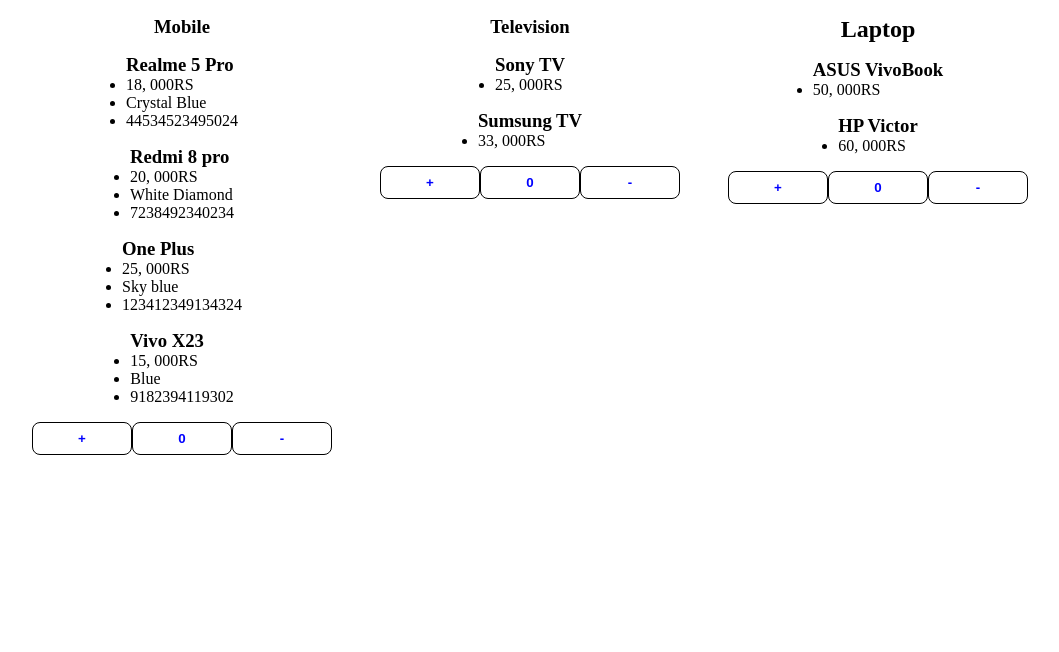
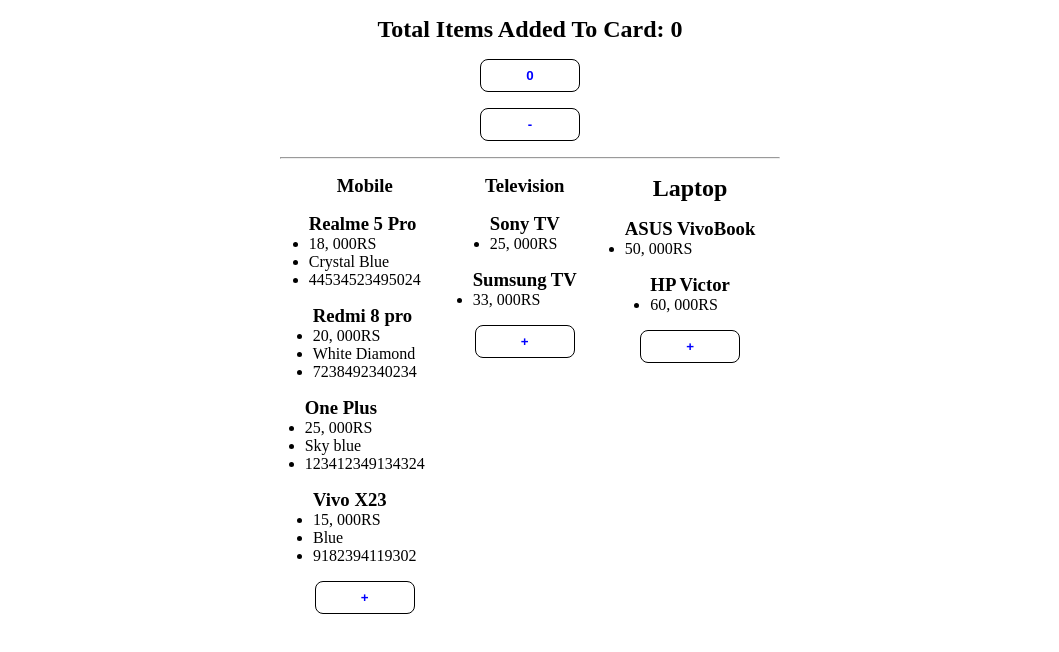
Before and after one commit to astiksayare/React-Doc, a React (Vite) app in the folder React-Master/react-master-jsx/: page / in a window 1280 px wide. Shown: the top 652 px of the page, without its empty margins (110-1169 px from the left). Built offline with nearby package versions, Linux system fonts and the light colour scheme.

Commit message:
Implemented context and reducer in the assignment

```diff
--- a/React-Master/react-master-jsx/src/assignment/context-and-reducer/items-component/CartContainer.jsx
+++ b/React-Master/react-master-jsx/src/assignment/context-and-reducer/items-component/CartContainer.jsx
@@ -1,8 +1,15 @@
 import * as Item from '../items-component'
-export const CartContainer = () => {
+export const CartContainer = ({itemCount, countAction}) => {
 
     return (
        <section>
+            <div style={{width: "100%", display: 'flex', flexDirection: 'column', justifyContent: 'center', alignItems: 'center', marginTop: '1rem', gap: '1rem'}}>
+                <h1>Total Items Added To Card: {itemCount.count}</h1>
+                <button className="btn" onClick={() => countAction({type: "RESET"})}>0</button>
+                <button className="btn" onClick={() => countAction({type: "DEC"})}>-</button>
+                <hr width="500"/>
+            </div>
+
             <Item.Cart />
        </section>
     )
--- a/React-Master/react-master-jsx/src/assignment/context-and-reducer/items-component/Main.jsx
+++ b/React-Master/react-master-jsx/src/assignment/context-and-reducer/items-component/Main.jsx
@@ -1,12 +1,14 @@
 import * as Component from '../index';
 import * as API from '../../../api';
+import React from 'react';
 
 export const Main = () => {
     const list = API.Product;
+    const [state, dispatch] = React.useReducer(Component.quantityReducer, Component.initialCount);
 
     return (
-        <Component.ContextProvider value={{list}}>
-            <Component.Items.CartContainer />
+        <Component.ContextProvider value={{list, dispatch}}>
+            <Component.Items.CartContainer itemCount={state} countAction={dispatch}/>
         </Component.ContextProvider>
     )
 }
--- a/React-Master/react-master-jsx/src/assignment/context-and-reducer/items-component/Quality.jsx
+++ b/React-Master/react-master-jsx/src/assignment/context-and-reducer/items-component/Quality.jsx
@@ -1,11 +1,13 @@
+import * as Component from '../../context-and-reducer';
 
 export const Quality = () => {
+
+    const { dispatch } = Component.useContextData();
+
     return (
         <section>
            <div>
-                <button className="btn">+</button>
-                <button className="btn">0</button>
-                <button className="btn">-</button>
+                <button className="btn" onClick={() => dispatch({type: "INC"})}>+</button>
            </div>
         </section>
     )
```
